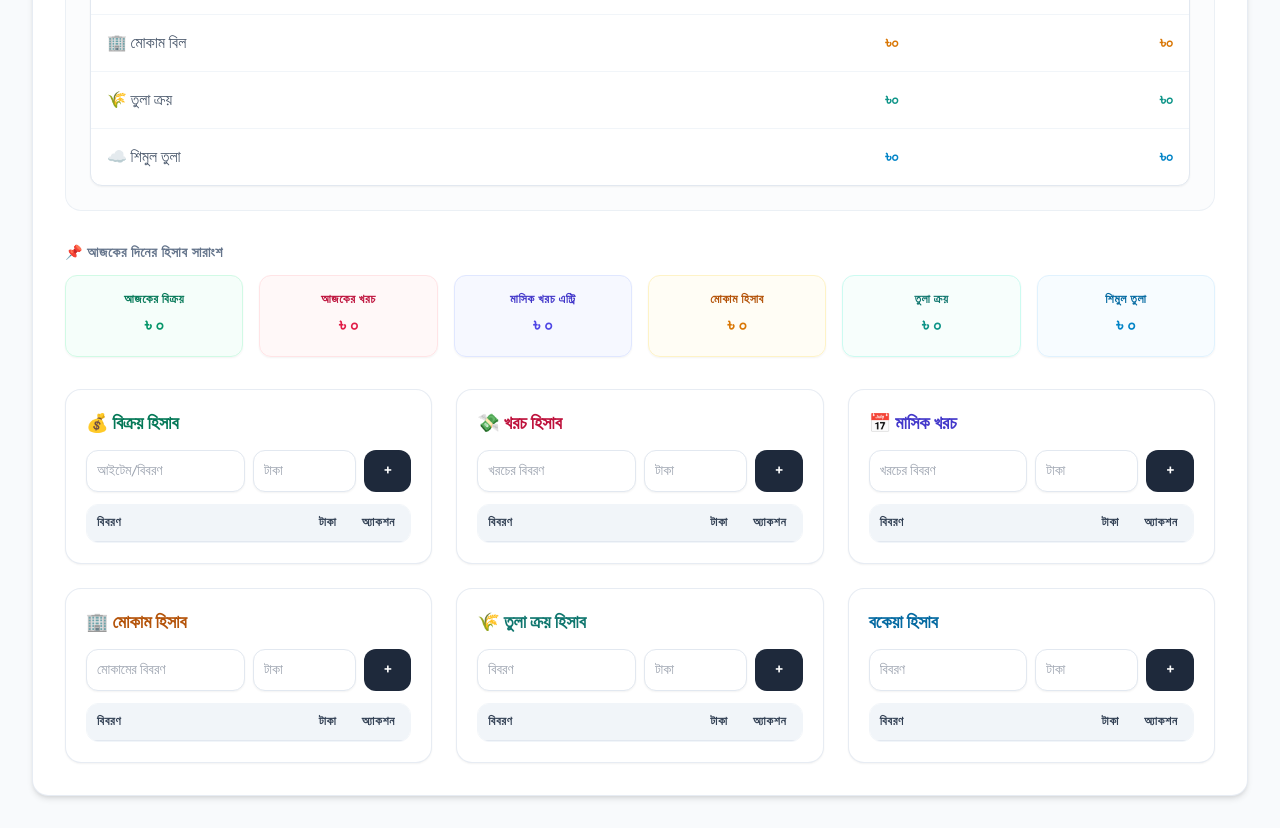
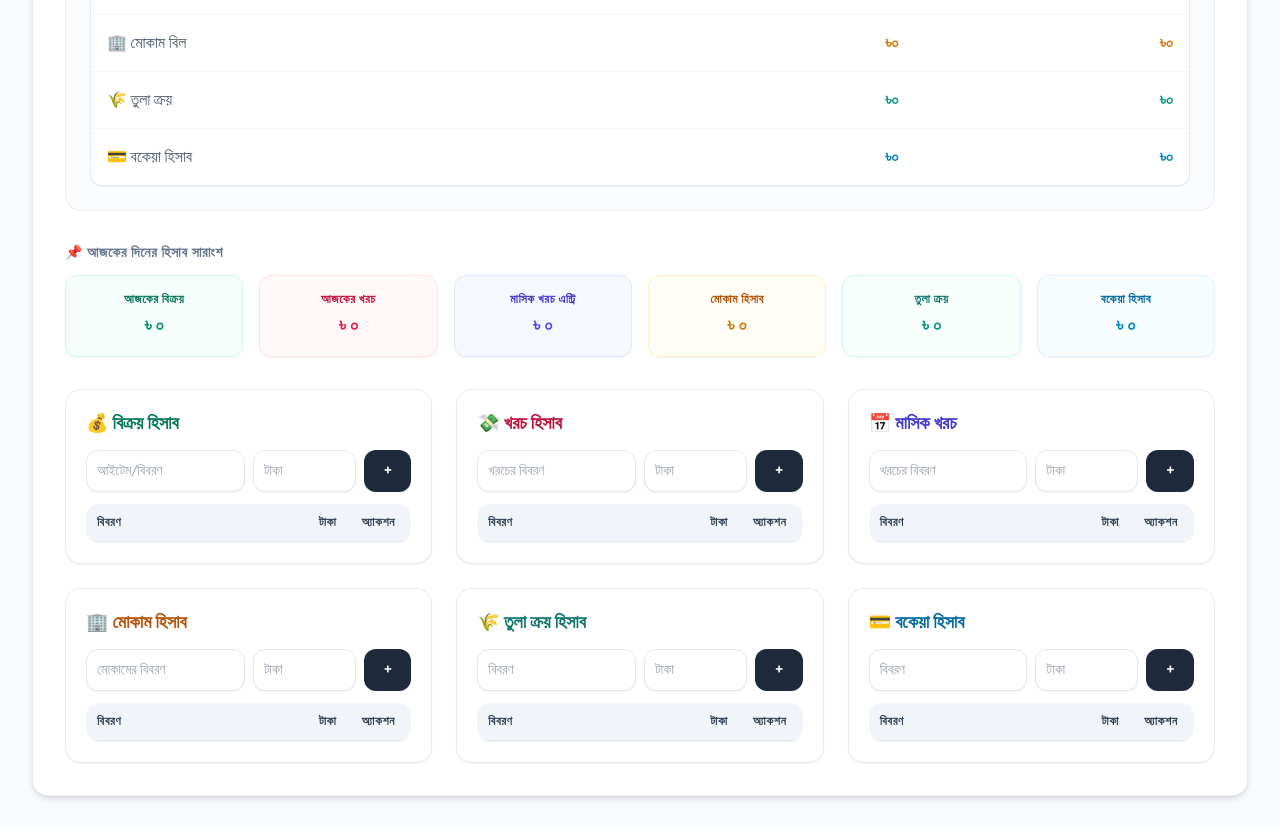
Before and after one commit to nahid-ema/ferdous-bedding, a plain HTML site: page index.html in a window 1280 px wide. Shown: the part 580-1408 px from the top of the page. Drawn offline with nearby package versions, Linux system fonts and the light colour scheme; no server answers.

Commit message:
Update index.html

```diff
--- a/index.html
+++ b/index.html
@@ -98,7 +98,7 @@
                                 <td class="p-3 md:p-4 text-right font-bold text-teal-600 dark:text-teal-400">৳<span id="yTotalTulaKroy">0</span></td>
                             </tr>
                             <tr class="hover:bg-slate-50/50 dark:hover:bg-slate-800/30 transition-colors">
-                                <td class="p-3 md:p-4 flex items-center gap-1.5 text-slate-600 dark:text-slate-400">☁️ শিমুল তুলা</td>
+                                <td class="p-3 md:p-4 flex items-center gap-1.5 text-slate-600 dark:text-slate-400">💳 বকেয়া হিসাব</td>
                                 <td class="p-3 md:p-4 text-right font-bold text-sky-600 dark:text-sky-400">৳<span id="mTotalShimulTula">0</span></td>
                                 <td class="p-3 md:p-4 text-right font-bold text-sky-600 dark:text-sky-400">৳<span id="yTotalShimulTula">0</span></td>
                             </tr>
@@ -131,7 +131,7 @@
                         <p class="text-base md:text-lg font-bold text-teal-600 dark:text-teal-400 mt-1">৳ <span id="totalTulaKroy">0</span></p>
                     </div>
                     <div class="bg-sky-50/50 dark:bg-sky-950/20 p-4 rounded-xl text-center border border-sky-100 dark:border-sky-900/40 shadow-sm">
-                        <p class="text-[11px] md:text-xs text-sky-700 dark:text-sky-400 font-bold uppercase tracking-wider">শিমুল তুলা</p>
+                        <p class="text-[11px] md:text-xs text-sky-700 dark:text-sky-400 font-bold uppercase tracking-wider">বকেয়া হিসাব</p>
                         <p class="text-base md:text-lg font-bold text-sky-600 dark:text-sky-400 mt-1">৳ <span id="totalShimulTula">0</span></p>
                     </div>
                 </div>
@@ -244,7 +244,7 @@
                 </div>
 
                 <div class="bg-white dark:bg-slate-900/60 p-5 rounded-2xl border border-slate-200/80 dark:border-slate-800 shadow-sm">
-                    <h2 class="text-base md:text-lg font-bold text-sky-700 dark:text-sky-400 mb-3 flex items-center gap-2">বকেয়া হিসাব</h2>
+                    <h2 class="text-base md:text-lg font-bold text-sky-700 dark:text-sky-400 mb-3 flex items-center gap-2">💳 বকেয়া হিসাব</h2>
                     <form id="shimulTulaForm" class="grid grid-cols-12 gap-2 mb-3">
                         <input type="text" id="shimulTulaDesc" placeholder="বিবরণ" required class="col-span-6 border border-slate-200 dark:border-slate-700 rounded-xl p-2.5 text-xs md:text-sm focus:outline-none focus:ring-2 focus:ring-sky-500 bg-white dark:bg-slate-800 dark:text-white transition-all shadow-sm">
                         <input type="number" id="shimulTulaAmount" placeholder="টাকা" required class="col-span-4 border border-slate-200 dark:border-slate-700 rounded-xl p-2.5 text-xs md:text-sm focus:outline-none focus:ring-2 focus:ring-sky-500 bg-white dark:bg-slate-800 dark:text-white transition-all shadow-sm">
```
